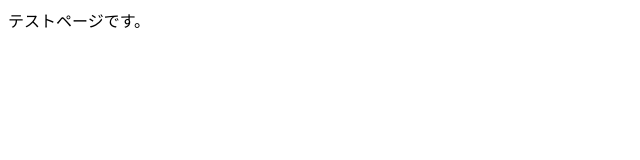
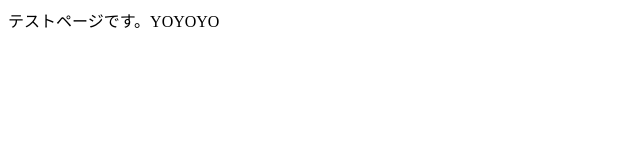
Before and after one commit to yanada-i/yanada-i.github.io, a plain HTML site: page index.html in a window 1280 px wide. Shown: the full height of the page, 0-640 px from the left. Drawn offline with Linux system fonts and the light colour scheme.

Commit message:
Update index.html

```diff
--- a/index.html
+++ b/index.html
@@ -7,7 +7,7 @@
 </head>
 <body>
 
-    テストページです。
+    テストページです。YOYOYO
 
 </body>
 </html>
```
